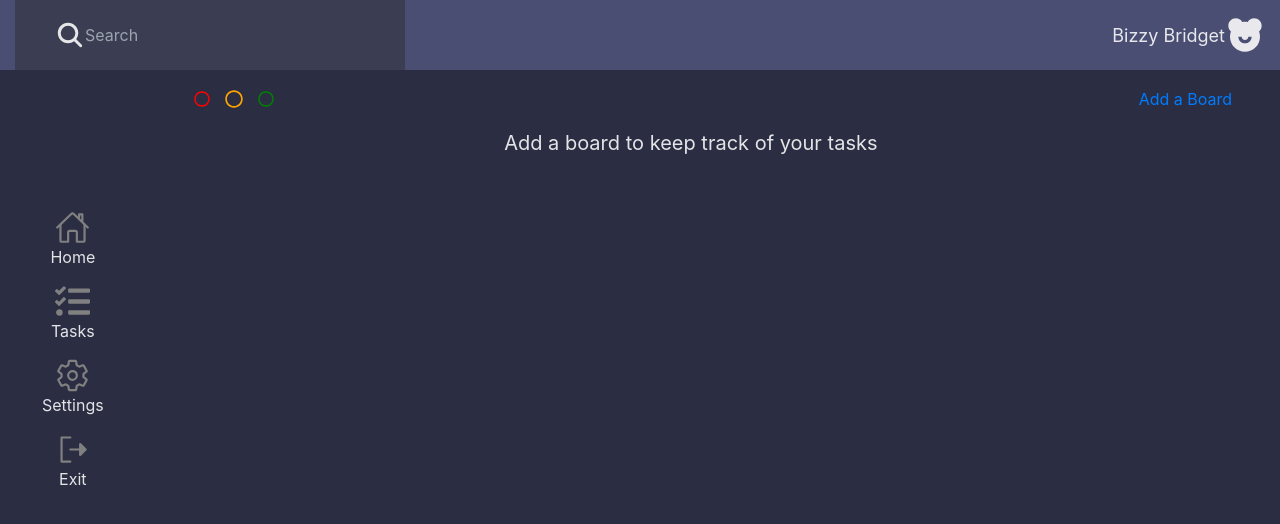
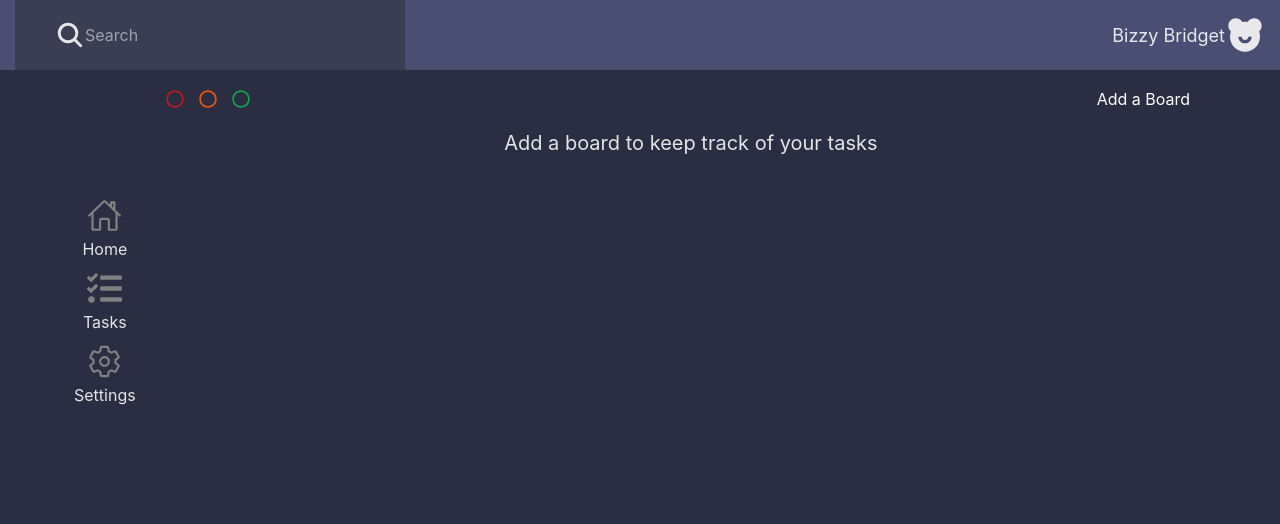
Before and after one commit to BridgetKas/ProductivityApp, a React (Vite) app: page /tasks in a window 1280 px wide. Shown: the top 524 px of the page. Built offline with nearby package versions, Linux system fonts and the light colour scheme.

Commit message:
Added productivityApp

```diff
--- a/src/Components/BarChart/ActivityBarChart.jsx
+++ b/src/Components/BarChart/ActivityBarChart.jsx
@@ -1,6 +1,6 @@
 import { Bar } from 'react-chartjs-2';
 import { Chart as ChartJS, CategoryScale, LinearScale, BarElement, Title, Tooltip, Legend } from 'chart.js';
-import styles from './barChart.module.css'
+// import styles from './barChart.module.css'
 
 ChartJS.register(CategoryScale, LinearScale, BarElement, Title, Tooltip, Legend);
 
@@ -27,7 +27,7 @@ const ActivityBarChart = ({ dataset ,labels}) => {
   console.log(labels)
 
   return(
-    <div style={{margin:'0 auto'}} className={styles.barContainer}>
+    <div className="w-[400px] mx-auto my-0 flex items-center justify-center sm:w-[500px] md:w-[600px] min-[992px]:w-[900px] lg:w-1200px">
       <Bar data={chartData} options={options}  />
     </div>
 
--- a/src/Components/Board/Board.jsx
+++ b/src/Components/Board/Board.jsx
@@ -1,5 +1,5 @@
 import BoardComponent from "./boardcomponent"
-import styles from './Board.module.css'
+// import styles from './Board.module.css'
 import { useState ,useContext} from "react"
 import Modal from "../modal/modalComponent"
 import { FaRegCircle } from "react-icons/fa";
@@ -70,41 +70,42 @@ function Board() {
 
   return (
     <div>
-      <div className={styles.features}>
-        <div className={styles.mainiconContainer}>
-          <div className={styles.iconContainer}>
-              <div className={styles.circleIcon}>
-                <FaRegCircle  style={{color:'red'}}/>
+      <div className="flex items-center justify-between p-2.5 min-[992px]:p-0">
+
+        <div className="flex items-center gap-[15px] pt-[15px] min-[992px]:py-5 min-[992px]:px-15">
+          <div className="flex items-center gap-2">
+              <div >
+                <FaRegCircle className="text-red-700 text-[18px]"/>
               </div>
           </div>
-          <div className={styles.iconContainer}>
-              <div className={styles.circleIcon}>
-                <FaRegCircle  style={{color:'orange', fontSize:'18px'}}/>
+          <div className="flex items-center gap-2">
+              <div >
+                <FaRegCircle  className="text-orange-600 text-[18px]"/>
               </div>
           </div>
-          <div className={styles.iconContainer}>
-              <div className={styles.circleIcon}>
-                <FaRegCircle  style={{color:'green'}}/>
+          <div className="flex items-center gap-2">
+              <div>
+                <FaRegCircle className="text-green-600 text-[18px]"/>
               </div>
           </div>
         </div>
-        <div className={styles.taskContainer}>
-          <div className={styles.btnContainer}>
-            <button className={styles.button} onClick={addBoard}>Add a Board</button>
+        <div className="flex items-center gap-5 pr-[15px]">
+          <div >
+            <button className="text-white  p-2.5 outline-none focus:border focus:outline-none focus:border-white" onClick={addBoard}>Add a Board</button>
           </div>
           {
             state.boards.length >= 1 &&
             <div>
-              <button onClick={isModalOpen}>Add a Task</button>
+              <button  className="p-2.5 text-white outline-none focus:border focus:outline-none focus:border-white"onClick={isModalOpen}>Add a Task</button>
             </div>
           }
 
         </div>
       </div>
      {state.boards.length === 0 &&
-      <p style={{fontSize:'20px'}}>Add a board to keep track of your tasks </p>
+      <p  className="text-[20px]">Add a board to keep track of your tasks </p>
      }
-      <div className={styles.mainBoardContainer}>
+      <div className="flex items-start flex-wrap gap-2.5">
         {state.boards.map((board) =>(
           <BoardComponent
             key ={board.id}
@@ -121,27 +122,26 @@ function Board() {
 
         <Modal show={openModal} onClose={closeModal} status={status} >
           <div  >
-            <div className={styles.textareaContainer}>
+            <div className="flex flex-col items-center gap-2.5">
               <input type='text' placeholder='Enter a title...' value={title}
-                className={styles.taskInput} onChange={(e) => setTitle(e.target.value)}
+                className="w-full p-2.5 border border-black placeholder-gray-500" onChange={(e) => setTitle(e.target.value)}
               />
               <textarea id="story" rows="5" cols="33" placeholder='Enter a description'
-                className={styles.textarea} value={description}
+                className="p-2.5 mb-2.5 border border-black placeholder-gray-500" value={description}
                 onChange={(e) => setDescription(e.target.value)}
               >
               </textarea>
             </div>
             <div>
-              <select className={styles.selectarea}  value={status} onChange={changeStatus} defaultValue='hoo'>
+              <select className="p-2.5 mb-2.5 border border-black text-gray-500 bg-transparent" value={status} onChange={changeStatus} defaultValue='hoo'>
                 {
-                  state.boards.map((board,index) =>(<option value={board.status} key={index}>
+                  state.boards.map((board,index) =>(<option value={board.status} key={index} >
                   {board.status}</option>))
                 }
-
               </select>
             </div>
-            <div className='modalContainer'>
-                <button className={styles.saveBtn} onClick={saveTask}
+            <div>
+                <button className="text-white" onClick={saveTask}
                 disabled={!title || !description}
                 >
                   Save
@@ -151,12 +151,12 @@ function Board() {
         </Modal>
         <Modal show={openBoard} onClose={closeBoard} >
           <div>
-            <div className={styles.boardContainer}>
+            <div className="flex flex-col items-center gap-2.5 mb-2.5">
               <input type='text' placeholder='Enter a Board title...' value={boardTitle}
-                className={styles.taskInput} onChange={(e) => setBoardTitle(e.target.value)}
+                className="w-[274px] p-2.5 text-black border border-black placeholder-gray-500" onChange={(e) => setBoardTitle(e.target.value)}
               />
 
-              <select className={styles.selectColor}  value={boardColor} onChange={(e) => setBoardColor(e.target.value)}>
+              <select className="w-[274px] p-2.5 text-black border border-black bg-transparent"  value={boardColor} onChange={(e) => setBoardColor(e.target.value)}>
                 {
                   boardColors.map((boardColor,index) => (<option value={boardColor.color} key={index}
 
@@ -164,11 +164,11 @@ function Board() {
                 }
               </select>
               <input type='text' placeholder='Enter  Board status...' value={boardStatus}
-                className={styles.taskInput} onChange={(e) => setBoardStatus(e.target.value)}
+                className="w-[274px] p-2.5 text-black border border-black  placeholder-gray-500" onChange={(e) => setBoardStatus(e.target.value)}
               />
             </div>
             <div className='modalContainer'>
-                <button className={styles.saveBtn} onClick={saveBoard}
+                <button className="text-white" onClick={saveBoard}
                  disabled={!boardTitle || !boardColor || !boardStatus}
                 >
                   Save
--- a/src/Components/Board/Board.module.css
+++ b/src/Components/Board/Board.module.css
@@ -204,6 +204,7 @@
     gap: 10px;
 }
 
+
 .textarea {
     padding: 10px;
     margin-bottom: 10px;
--- a/src/Components/Home/homeComponent.jsx
+++ b/src/Components/Home/homeComponent.jsx
@@ -6,7 +6,7 @@ function HomeComponent({title, number,color}) {
         <div  className="flex items-center justify-between">
           <p className="text-xl font-bold my-[5px] mx-0 text-black" style = {{color:(color ==='black') ? 'white': 'black'}}>{number} </p>
           <div className="w-[25px] h-[25px] bg-white text-black
-            flex items-center justify-between rounded-[50%] text-xl">
+            flex items-center justify-center rounded-[50%] text-xl">
             <ion-icon name="ellipsis-horizontal-outline"></ion-icon>
           </div>
         </div>
--- a/src/layOut/layoutPage.jsx
+++ b/src/layOut/layoutPage.jsx
@@ -1,5 +1,5 @@
 import {Outlet} from "react-router-dom"
-import styles from '../layOut/sidebar/sideBar.module.css'
+// import styles from '../layOut/sidebar/sideBar.module.css'
 import SideBarComponent from "../layOut/sidebar/sideBar"
 import TopBar from "../Components/topBar/topBar"
 import StateProvider  from "./stateProvider"
@@ -10,9 +10,11 @@ function LayoutPage() {
   return (
     <div>
         <div><TopBar/></div>
-        <div className={styles.bodyContainer} >
-            <div className={styles.sideBar}><SideBarComponent/></div>
-            <div className={styles.outlet}>
+
+        <div className="flex items-start w-[90%] my-0 mx-auto gap-5 justify-between" >
+
+            <div className="p-2.5 mt-[128px] pt-0"><SideBarComponent/></div>
+            <div className="flex-[2]">
               <StateProvider >
                 <Outlet/>
               </StateProvider>
--- a/src/layOut/sidebar/sideBar.jsx
+++ b/src/layOut/sidebar/sideBar.jsx
@@ -1,7 +1,7 @@
 import { IoHomeOutline } from "react-icons/io5";
 import { FaTasks } from "react-icons/fa";
 import { IoSettingsOutline } from "react-icons/io5";
-import { PiSignOutFill } from "react-icons/pi";
+// import { PiSignOutFill } from "react-icons/pi";
 import { NavLink } from "react-router-dom";
 import styles from './sideBar.module.css'
 
@@ -24,26 +24,27 @@ const sidebar = [
         id:3,
         path:'/settings'
     },
-    {
-        title:'Exit',
-        icon:<PiSignOutFill/>,
-        id:4,
-        path:'/exit'
-    }
+    // {
+    //     title:'Exit',
+    //     icon:<PiSignOutFill/>,
+    //     id:4,
+    //     path:'/exit'
+    // }
 ]
 
 
 
 function SideBarComponent() {
+
   return (
-    <div className={styles.sidebarContainer}>
+    <div className=" flex flex-col gap-2.5">
         {
             sidebar.map(item =>(
-                <div key={item.id} className={styles.sideLink}>
+                <div key={item.id} className="flex flex-col items-center gap-1">
                     <div>
                         <NavLink to={item.path} className={styles.icon}>{item.icon}</NavLink>
                     </div>
-                    <p>{item.title}</p>
+                    <p className="m-0">{item.title}</p>
                 </div>
             ))
         }
--- a/tailwind.config.js
+++ b/tailwind.config.js
@@ -1,13 +1,6 @@
 /** @type {import('tailwindcss').Config} */
 export default {
-  content: ['./src/Components/Home/home.jsx',
-    './src/Components/Home/homeComponent.jsx',
-    './src/Components/Home/projectSummary.jsx',
-    './src/Components/modal/modalComponent.jsx',
-    './src/Components/topBar/topBar.jsx',
-    './src/Components/Settingsf/Settings.jsx',
-
-  ],
+  content: ['./src/**/*.jsx' ],
   theme: {
     extend: {
 
```
Also changed, not shown: src/Components/Board/boardcomponent.jsx (+14 -11 lines), src/Components/Board/task.jsx (+20 -22 lines).
